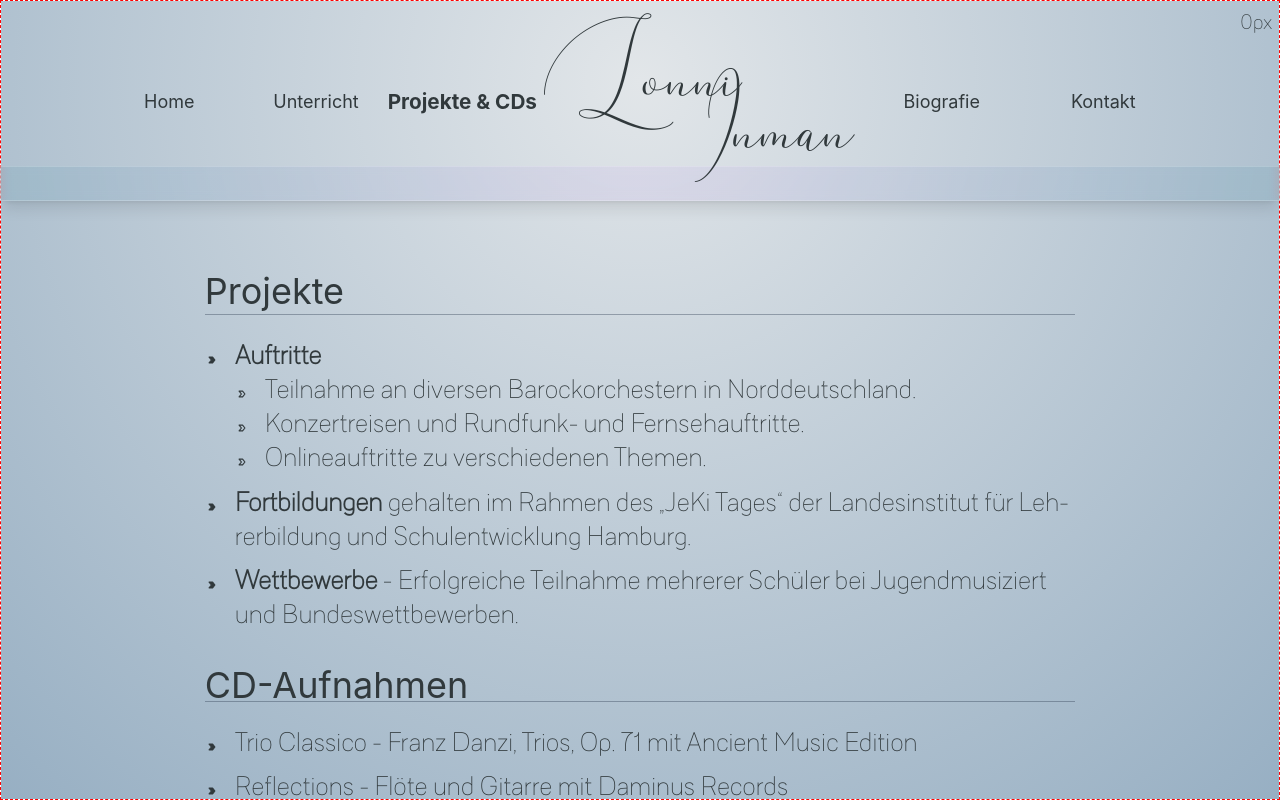
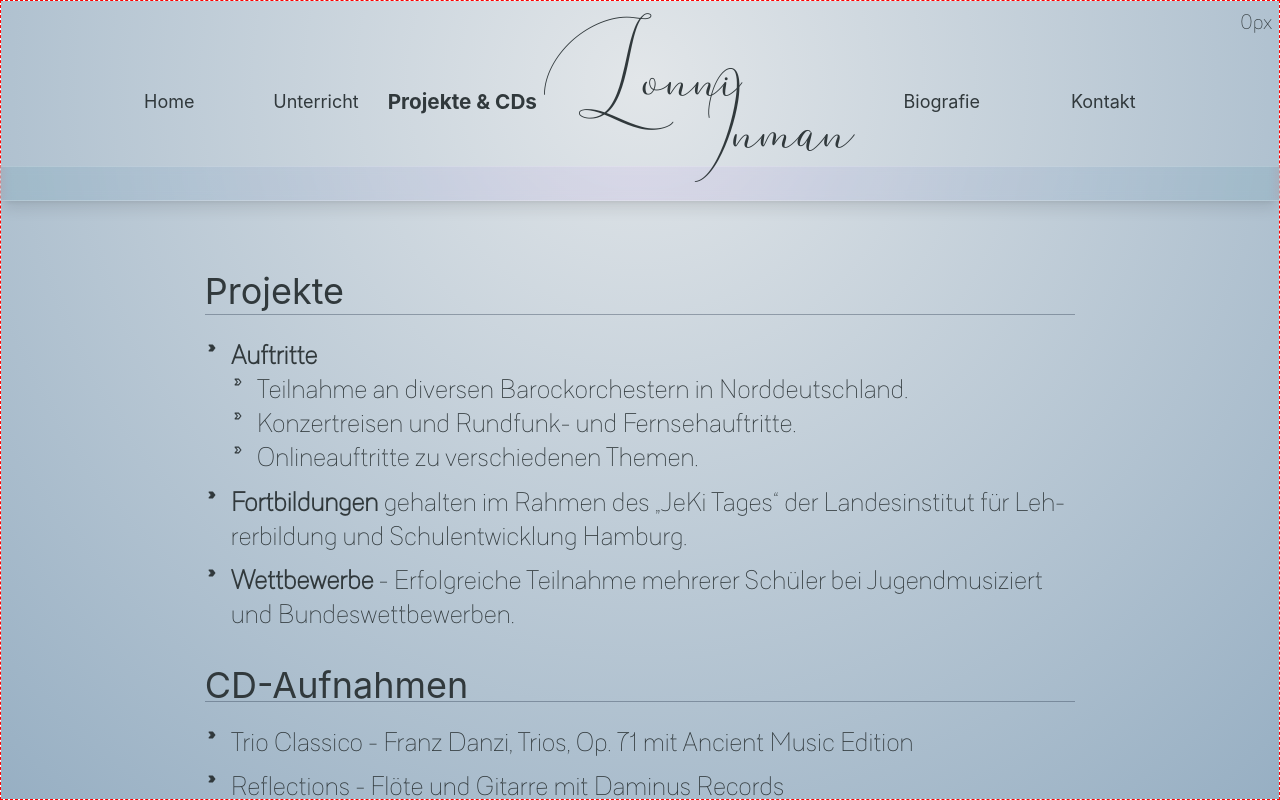
Before and after one commit to j-eick/lonni-homepage, a Next.js app: page /home/projekte in a window 1280 px wide. Built offline with nearby package versions, Linux system fonts and the light colour scheme; a web font is replaced by a local one.

Commit message:
fix / Bulletpoint Positioning

```diff
--- a/components/ui/bulletpoint/Bulletpoint.tsx
+++ b/components/ui/bulletpoint/Bulletpoint.tsx
@@ -20,8 +20,8 @@ export default function Bulletpoint({
     active = false,
     classname,
 }: BulletpointProps) {
-    const bulletpointClasses = "flex place-items-start gap-4";
-    const bulletpointPositionClasses = active ? "pt-3" : "hidden";
+    const bulletpointClasses = "flex place-items-start gap-3";
+    const bulletpointPositionClasses = active ? "pt-bulletpointPosition" : "hidden";
 
     return (
         <li className={`${bulletpointClasses} ${classname}`}>
```
